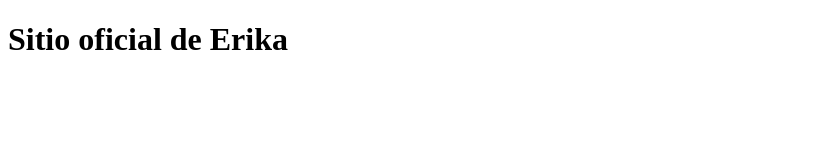
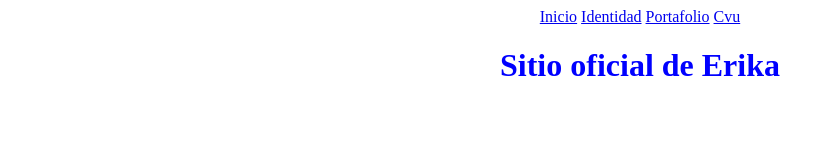
Before and after one commit to e30c93/Erika, a plain HTML site: page index.html in a window 1280 px wide. Shown: the whole page, without its empty margins (0-834 px from the left). Drawn offline with Linux system fonts and the light colour scheme.

Commit message:
Agrego el menú

```diff
--- /dev/null
+++ b/css/style.css
@@ -0,0 +1,8 @@
+.menuHorizontal{
+    text-align: center;
+    color:blueviolet;
+}
+.titulo{
+    text-align: center;
+    color:blue;
+}
--- a/index.html
+++ b/index.html
@@ -5,8 +5,17 @@
     <meta http-equiv="X-UA-Compatible" content="IE=edge">
     <meta name="viewport" content="width=device-width, initial-scale=1.0">
     <title>Mi primer proyecto git</title>
+    <link rel="stylesheet" type="text/css" href="css/style.css">
 </head>
 <body>
+    <div class="menuHorizontal">
+        <a href="index.html">Inicio</a>
+        <a href="identidad.html">Identidad</a>
+        <a href="portafolio.html">Portafolio</a>
+        <a href="cvu.html">Cvu</a>
+        </div>
+        <div class="titulo">
     <h1>Sitio oficial de Erika</h1>
+    </div>
 </body>
 </html>
```
